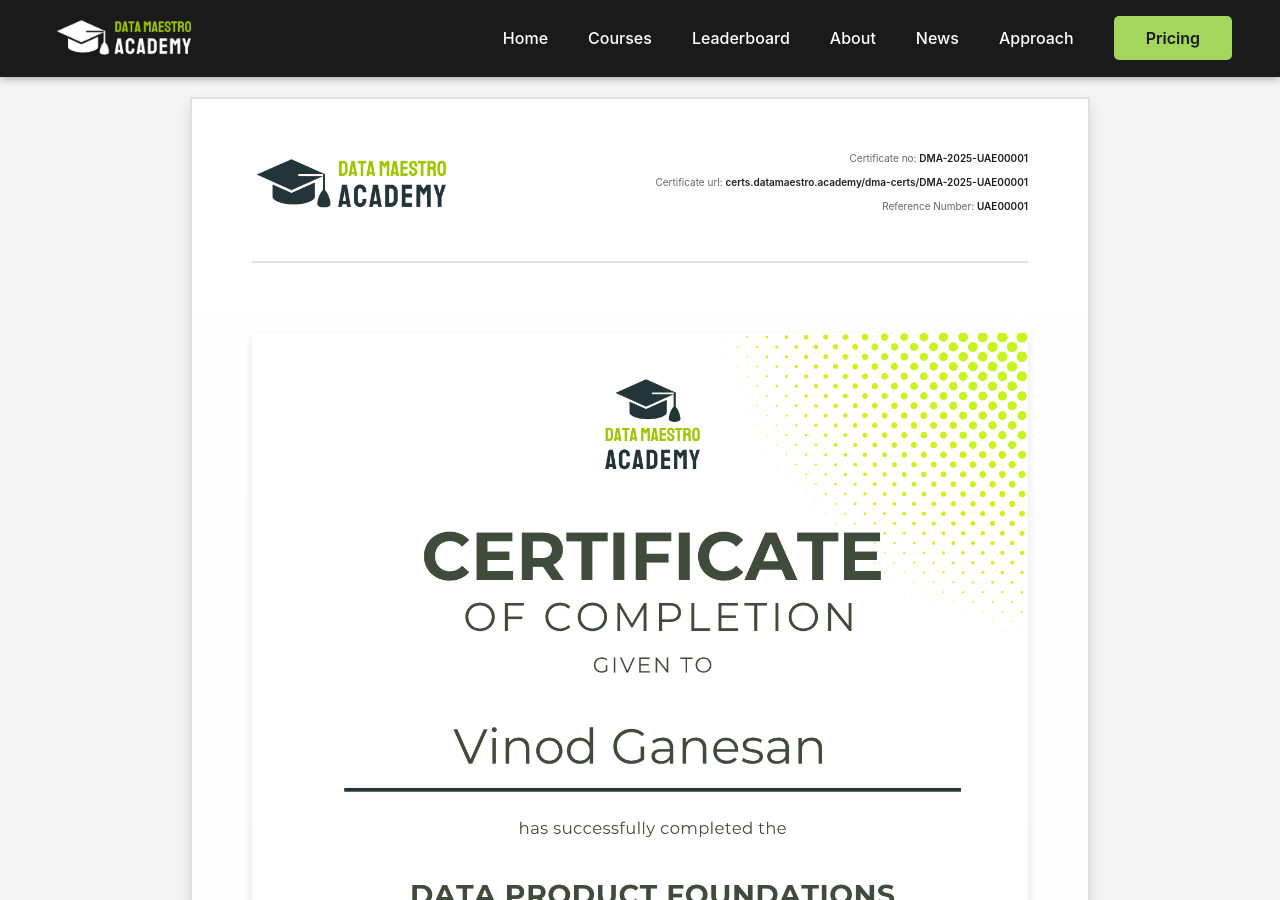
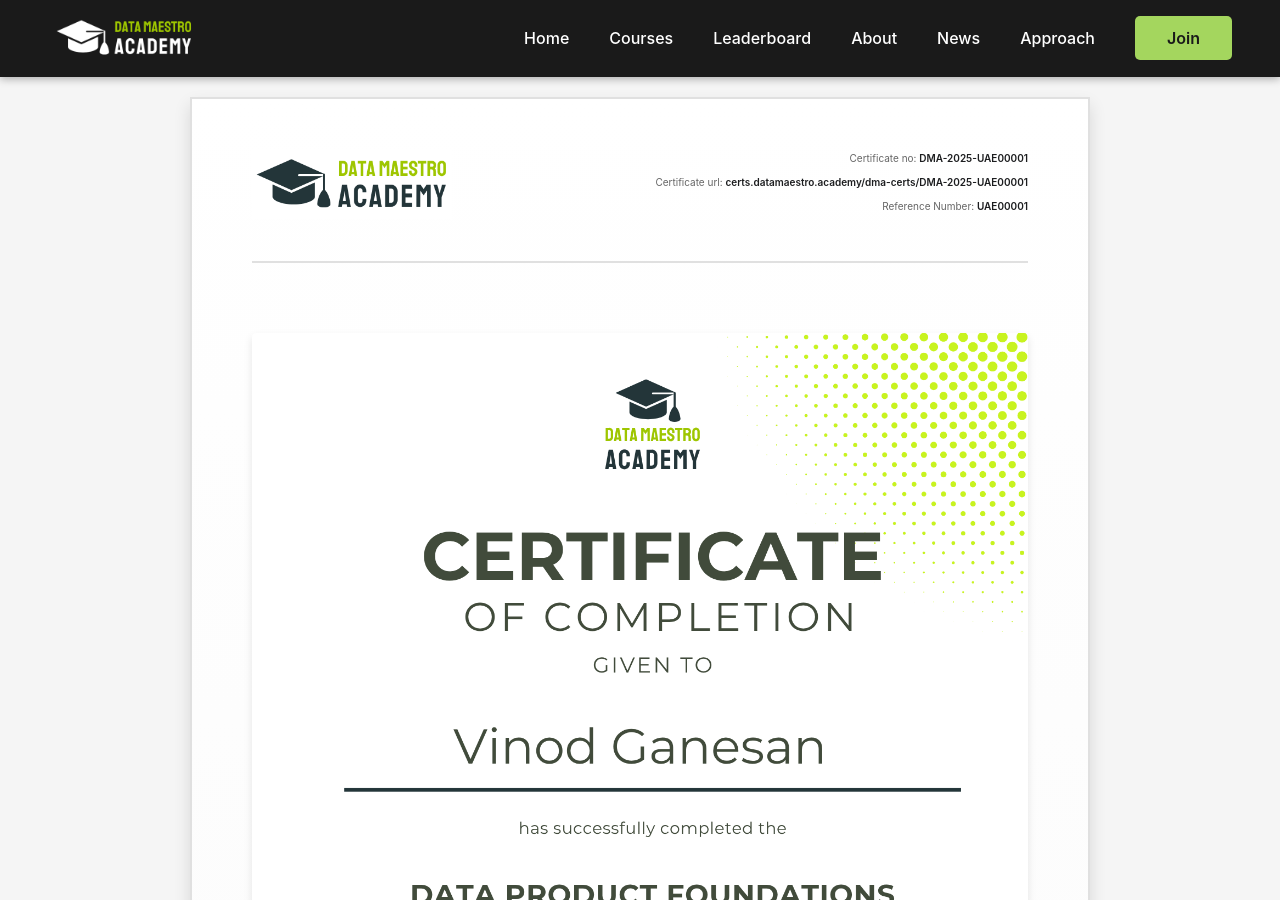
Before and after one commit to Data-Maestro-Academy/dma-cert, a Jekyll site: the page built from dma-certs/DMA-2025-UAE00001.md, in a window 1280 px wide and 900 px high. Built offline with Jekyll 4.4.1, drawn with Linux system fonts in a browser that asks for light colours.

Commit message:
Replace Pricing link with Join link

```diff
--- a/_layouts/certificate.html
+++ b/_layouts/certificate.html
@@ -25,7 +25,7 @@
             <li><a href="https://www.datamaestro.academy/about">About</a></li>
             <li><a href="https://www.datamaestro.academy/news">News</a></li>
             <li><a href="https://www.datamaestro.academy/approach">Approach</a></li>
-            <li><a href="https://www.datamaestro.academy/plans">Pricing</a></li>
+            <li><a href="https://login.circle.so/sign_up?request_host=www.datamaestro.academy&user%5Binvitation_token%5D=#email">Join</a></li>
           </ul>
         </nav>
       </div>
```
